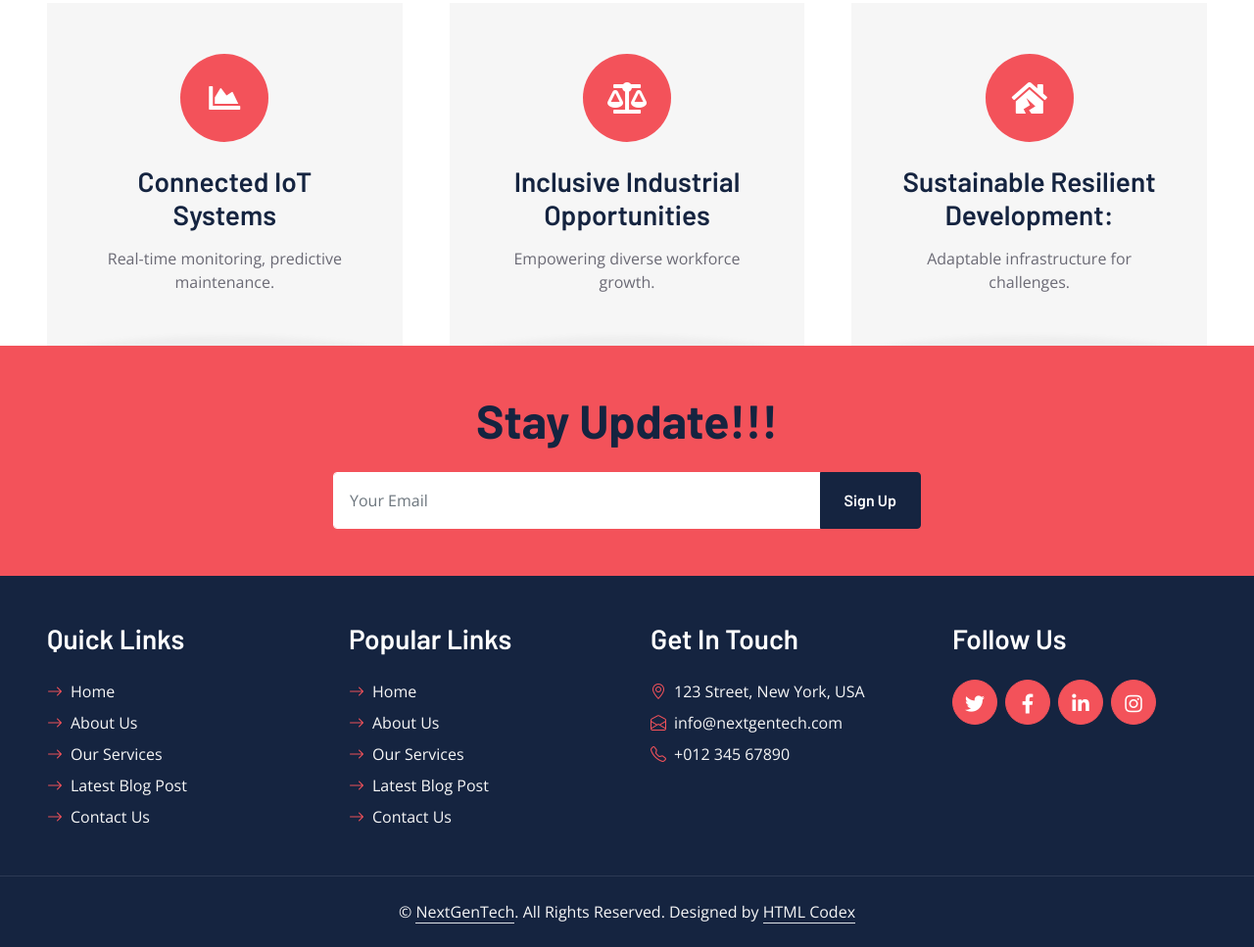
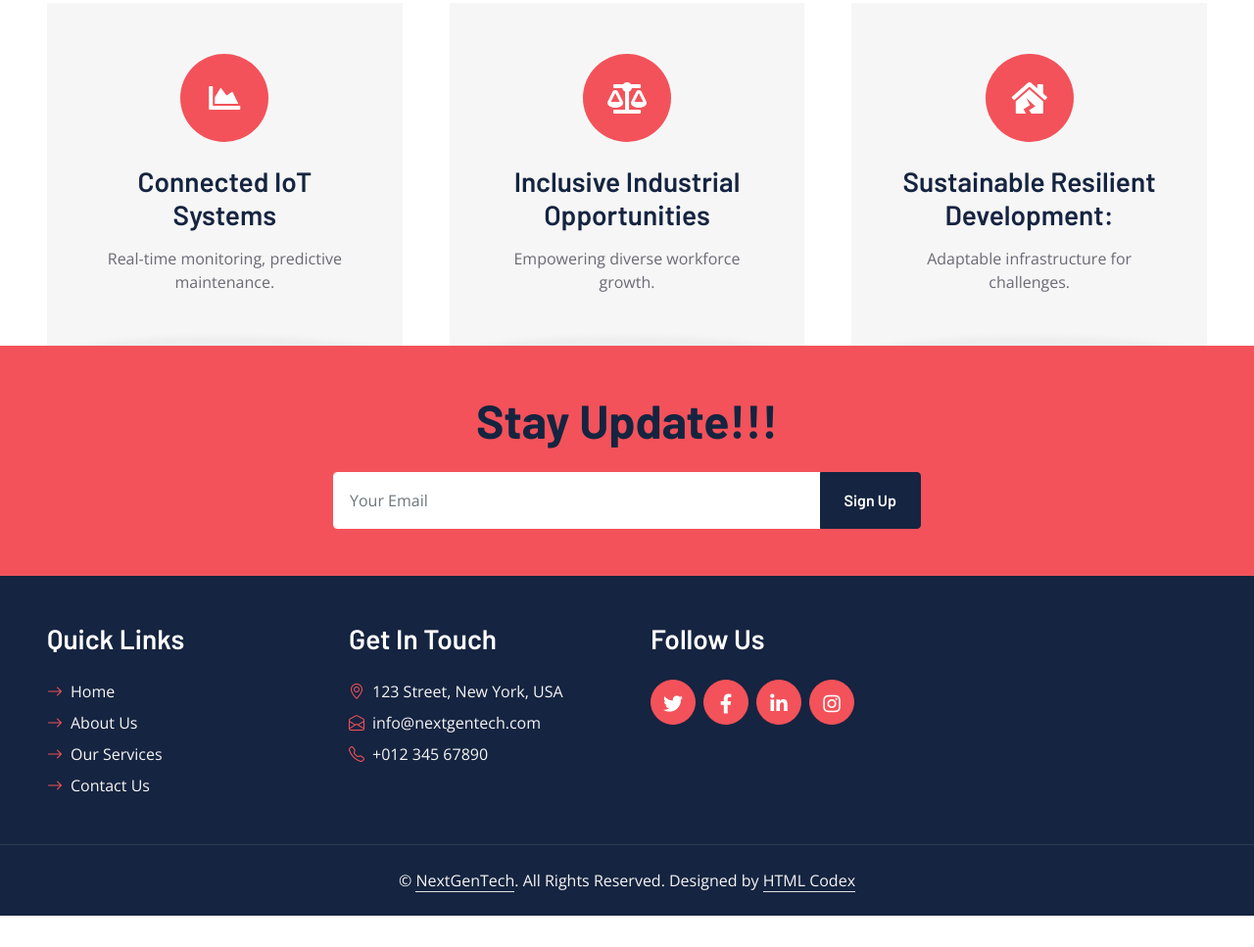
Before and after one commit to NobuntuNgwenya/NextGenTech, a plain HTML site: page index.html in a window 1280 px wide. Shown: the part 1925-2892 px from the top of the page at 98% size. After the commit the page ends 2860 px from the top, so only its background shows below. Drawn offline with nearby package versions, Linux system fonts and the light colour scheme.

Commit message:
fix footer

```diff
--- a/index.html
+++ b/index.html
@@ -209,9 +209,9 @@
         <div class="row g-5">
             <div class="col-12 text-center">
                 <h1 class="display-5 mb-4">Stay Update!!!</h1>
-                <form class="mx-auto" style="max-width: 600px;">
+                <form class="mx-auto" style="max-width: 600px;" id="contact-id">
                     <div class="input-group">
-                        <input type="text" class="form-control border-white p-3" placeholder="Your Email">
+                        <input type="email" class="form-control border-white p-3" placeholder="Your Email" id="register-form">
                         <button class="btn btn-dark px-4">Sign Up</button>
                     </div>
                 </form>
@@ -223,21 +223,10 @@
             <div class="col-lg-3 col-md-6">
                 <h3 class="text-white mb-4">Quick Links</h3>
                 <div class="d-flex flex-column justify-content-start">
-                    <a class="text-secondary mb-2" href="#"><i class="bi bi-arrow-right text-primary me-2"></i>Home</a>
-                    <a class="text-secondary mb-2" href="#"><i class="bi bi-arrow-right text-primary me-2"></i>About Us</a>
-                    <a class="text-secondary mb-2" href="#"><i class="bi bi-arrow-right text-primary me-2"></i>Our Services</a>
-                    <a class="text-secondary mb-2" href="#"><i class="bi bi-arrow-right text-primary me-2"></i>Latest Blog Post</a>
-                    <a class="text-secondary" href="#"><i class="bi bi-arrow-right text-primary me-2"></i>Contact Us</a>
-                </div>
-            </div>
-            <div class="col-lg-3 col-md-6">
-                <h3 class="text-white mb-4">Popular Links</h3>
-                <div class="d-flex flex-column justify-content-start">
-                    <a class="text-secondary mb-2" href="#"><i class="bi bi-arrow-right text-primary me-2"></i>Home</a>
-                    <a class="text-secondary mb-2" href="#"><i class="bi bi-arrow-right text-primary me-2"></i>About Us</a>
-                    <a class="text-secondary mb-2" href="#"><i class="bi bi-arrow-right text-primary me-2"></i>Our Services</a>
-                    <a class="text-secondary mb-2" href="#"><i class="bi bi-arrow-right text-primary me-2"></i>Latest Blog Post</a>
-                    <a class="text-secondary" href="#"><i class="bi bi-arrow-right text-primary me-2"></i>Contact Us</a>
+                    <a class="text-secondary mb-2" href="index.html"><i class="bi bi-arrow-right text-primary me-2"></i>Home</a>
+                    <a class="text-secondary mb-2" href="about.html"><i class="bi bi-arrow-right text-primary me-2"></i>About Us</a>
+                    <a class="text-secondary mb-2" href="service.html"><i class="bi bi-arrow-right text-primary me-2"></i>Our Services</a>
+                    <a class="text-secondary" href="contact.html"><i class="bi bi-arrow-right text-primary me-2"></i>Contact Us</a>
                 </div>
             </div>
             <div class="col-lg-3 col-md-6">
```
